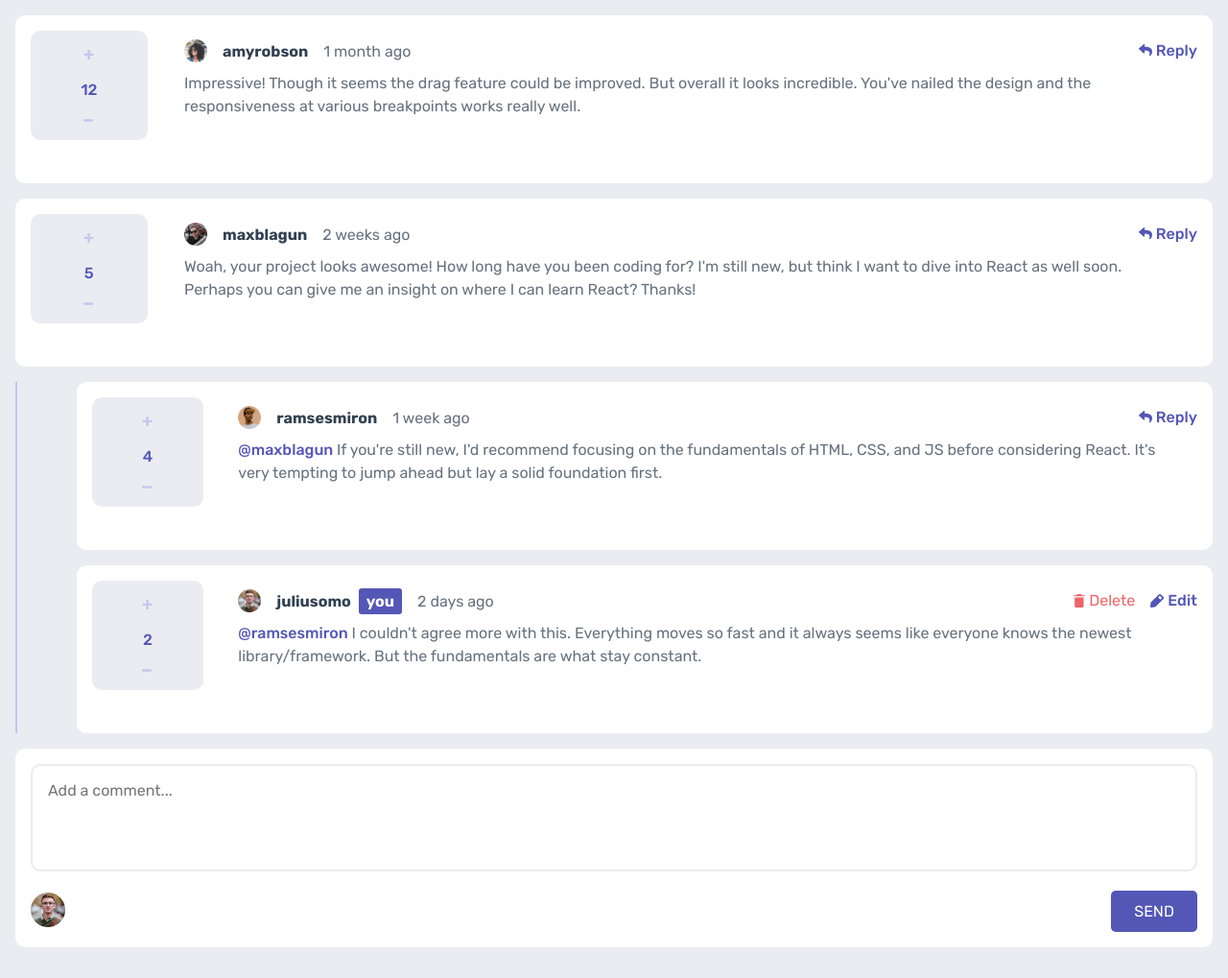
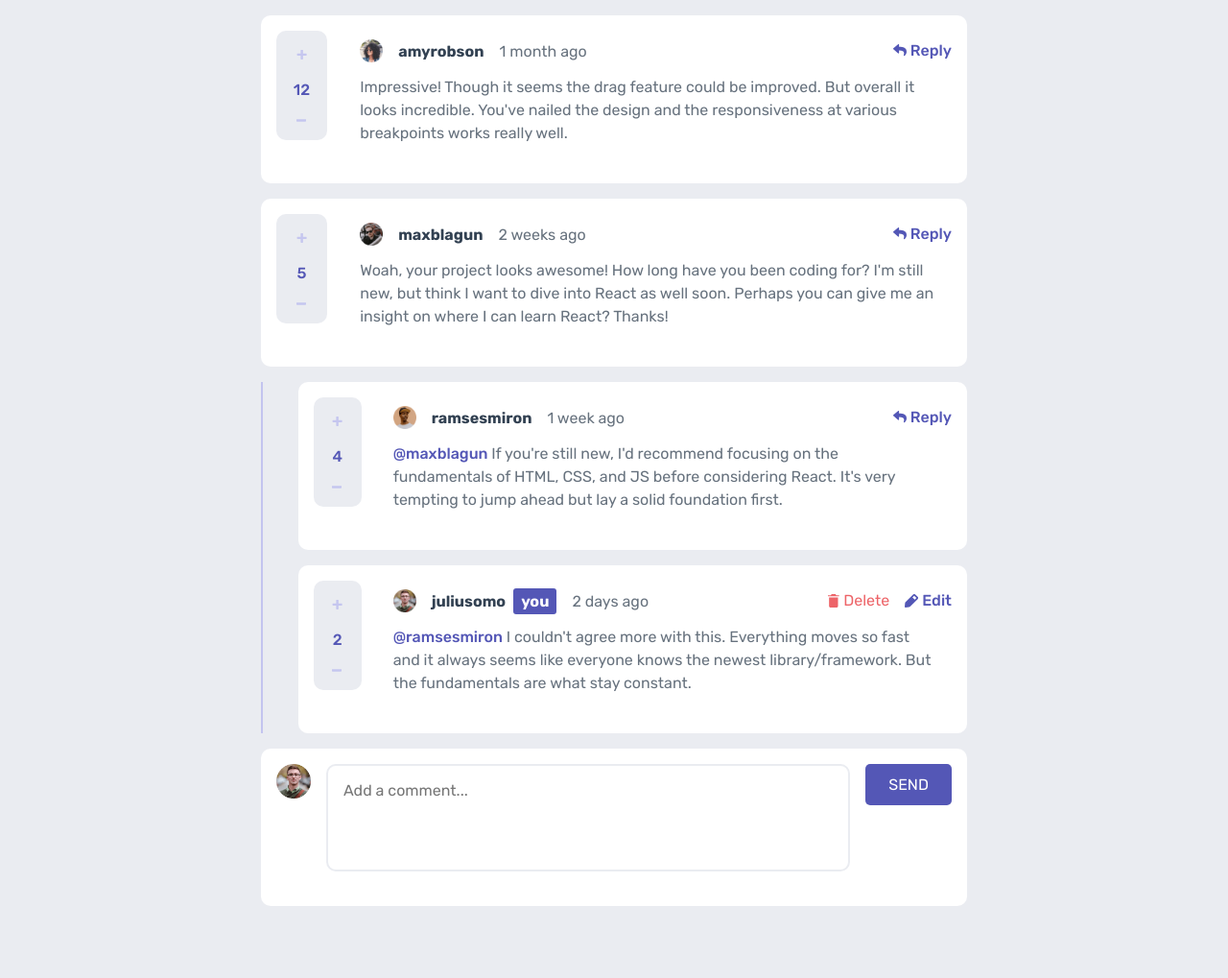
Before and after one commit to jduong09/interactiveCommentsSection, a plain HTML site: page index.html in a window 1280 px wide. Shown: the whole page at 96% size. After the commit the page ends 976 px from the top, so only its background shows below. Drawn offline with Linux system fonts and the light colour scheme.

Commit message:
Added media queries for 922px, 1200px, 1444px.

```diff
--- a/css/styles.css
+++ b/css/styles.css
@@ -323,3 +323,60 @@ main {
     transform: none;
   }
 }
+
+@media (min-width: 767px) {
+  .comment {
+    justify-content: flex-start;
+  }
+
+  .comment-details {
+    margin-bottom: .25rem;
+  }
+
+  .comment > div:nth-of-type(2) {
+    height: 50%;
+  }
+
+  .likes-container {
+    width: 7.5%;
+  }
+
+  .comment-form {
+    flex-wrap: nowrap;
+    align-items: flex-start;
+  }
+
+  .comment-form > div {
+    order: 1;
+    margin-right: 1rem;
+  }
+
+  .comment-form > label:first-of-type {
+    margin-right: 1rem;
+  }
+}
+
+@media (min-width: 992px) {
+  body {
+    position: relative;
+  }
+
+  main {
+    width: 75%;
+    position: absolute;
+    left: 50%;
+    transform: translate(-50%);
+  }
+}
+
+@media (min-width: 1200px) {
+  main {
+    width: 60%;
+  }
+}
+
+@media (min-width: 1444px) {
+  main {
+    width: 55%;
+  }
+}
```
